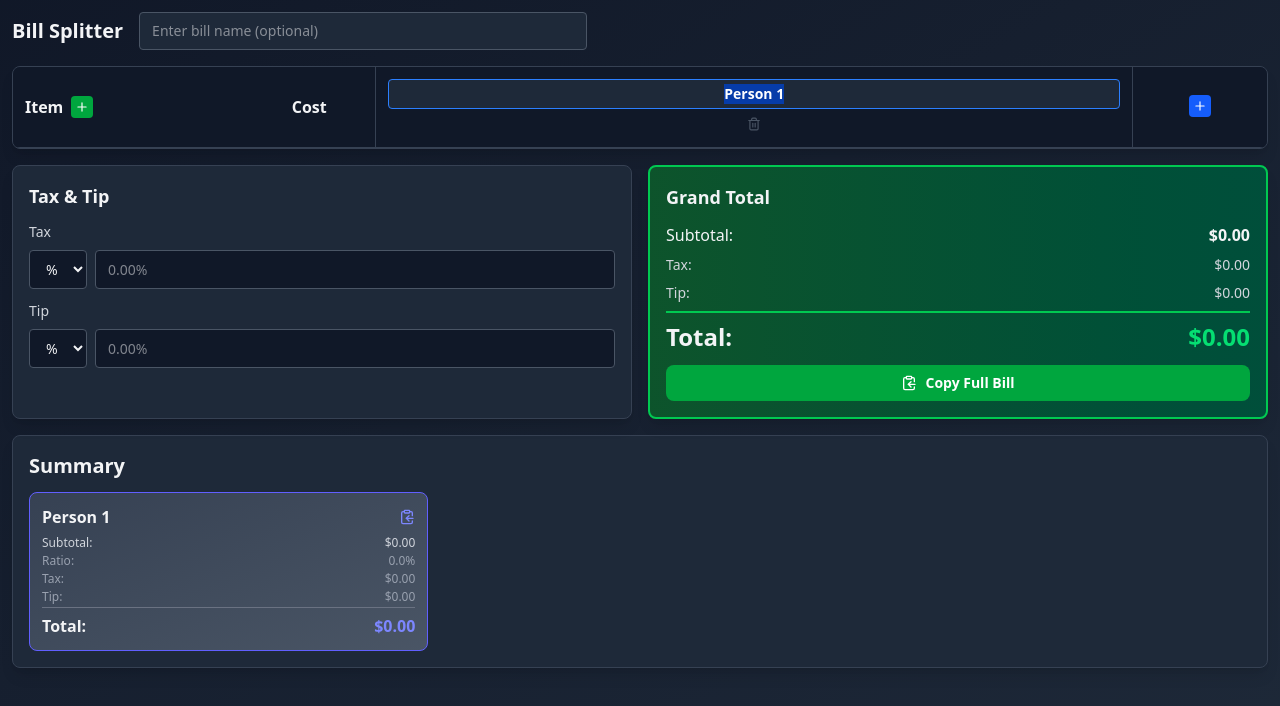
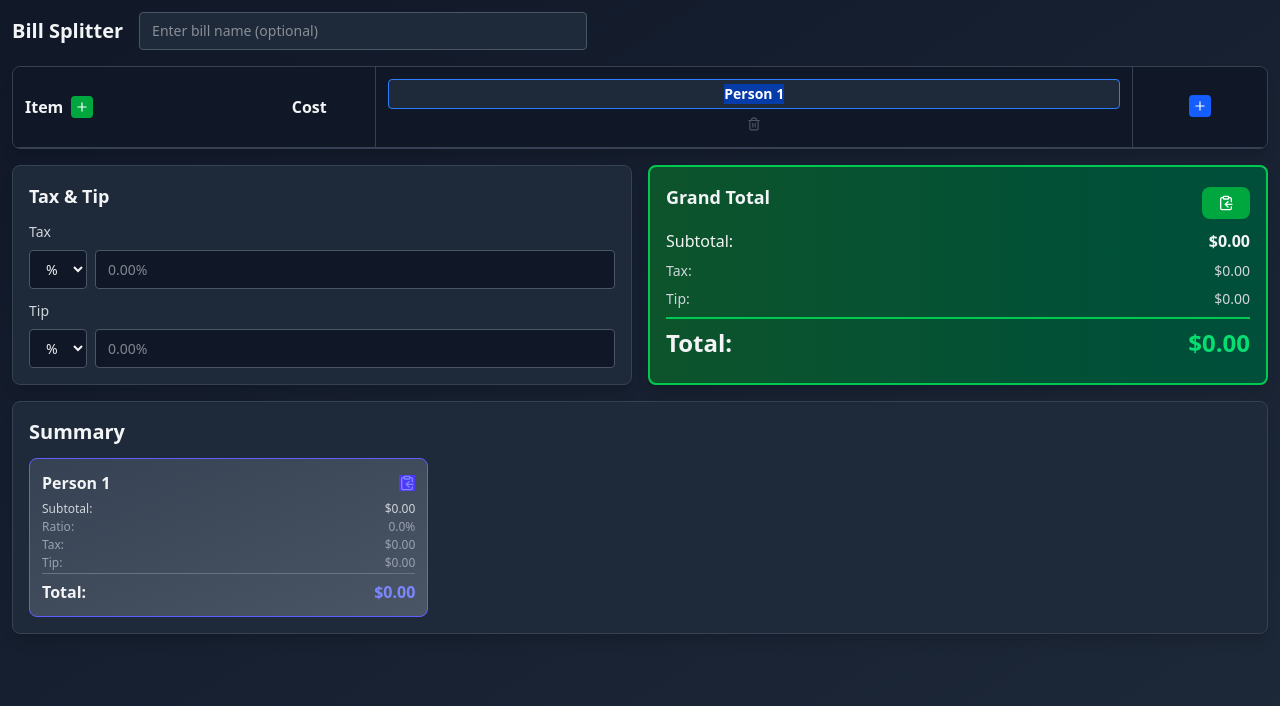
Before and after one commit to macimiri/bill_split, a React (Vite) app: page / in a window 1280 px wide. Shown: the top 706 px of the page. Built offline with nearby package versions, Linux system fonts and the light colour scheme.

Commit message:
Make full bill export button smaller.

```diff
--- a/src/bill_split.jsx
+++ b/src/bill_split.jsx
@@ -498,7 +498,15 @@ export default function BillSplitter() {
           </div>
 
           <div className="p-4 bg-gradient-to-r from-green-900 to-emerald-900 rounded-lg shadow-lg border-2 border-green-500">
-            <h2 className="text-lg font-semibold text-gray-100 mb-3">Grand Total</h2>
+            <div className="flex items-center justify-between mb-1.5">
+              <h2 className="text-lg font-semibold text-gray-100 mb-3">Grand Total</h2>
+              <button
+                onClick={exportFullBill}
+                className="bg-green-600 text-white px-4 py-2 rounded-lg hover:bg-green-700 flex items-center justify-center gap-2 text-sm font-semibold"
+              >
+                <ClipboardCopy size={16} />
+              </button>
+            </div>
             <div className="space-y-2">
               <div className="flex justify-between text-base text-gray-100">
                 <span className="font-medium">Subtotal:</span>
@@ -516,12 +524,6 @@ export default function BillSplitter() {
                 <span className="text-gray-100">Total:</span>
                 <span className="text-green-400">${grandTotal.toFixed(2)}</span>
               </div>
-              <button
-                onClick={exportFullBill}
-                className="mt-3 w-full bg-green-600 text-white px-4 py-2 rounded-lg hover:bg-green-700 flex items-center justify-center gap-2 text-sm font-semibold"
-              >
-                <ClipboardCopy size={16} /> Copy Full Bill
-              </button>
             </div>
           </div>
         </div>
@@ -540,7 +542,7 @@ export default function BillSplitter() {
                     <h3 className="font-semibold text-base text-gray-100">{person.name}</h3>
                     <button
                       onClick={() => exportPersonSummary(person.id)}
-                      className="text-indigo-400 hover:text-indigo-300"
+                      className="bg-indigo-600 text-indigo-400 hover:text-indigo-300"
                       title="Copy summary"
                     >
                       <ClipboardCopy size={16} />
```
